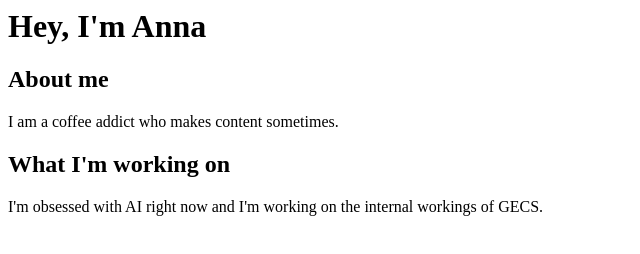
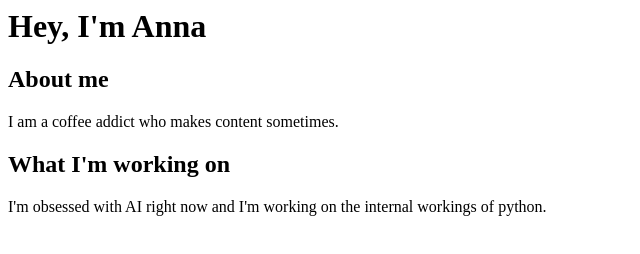
Before and after one commit to annamar5/mywebsite, a plain HTML site: page index.html in a window 1280 px wide. Shown: the full height of the page, 0-640 px from the left. Drawn offline with Linux system fonts and the light colour scheme.

Commit message:
Add files via upload

```diff
--- a/index.html
+++ b/index.html
@@ -9,7 +9,7 @@
 	   </p>
 	   <h2>What I'm working on</h2>
 	   <p>
-	        I'm obsessed with AI right now and I'm working on the internal workings of GECS.
+	        I'm obsessed with AI right now and I'm working on the internal workings of python.
 	   </p>
 	</body>
 </html>
```
